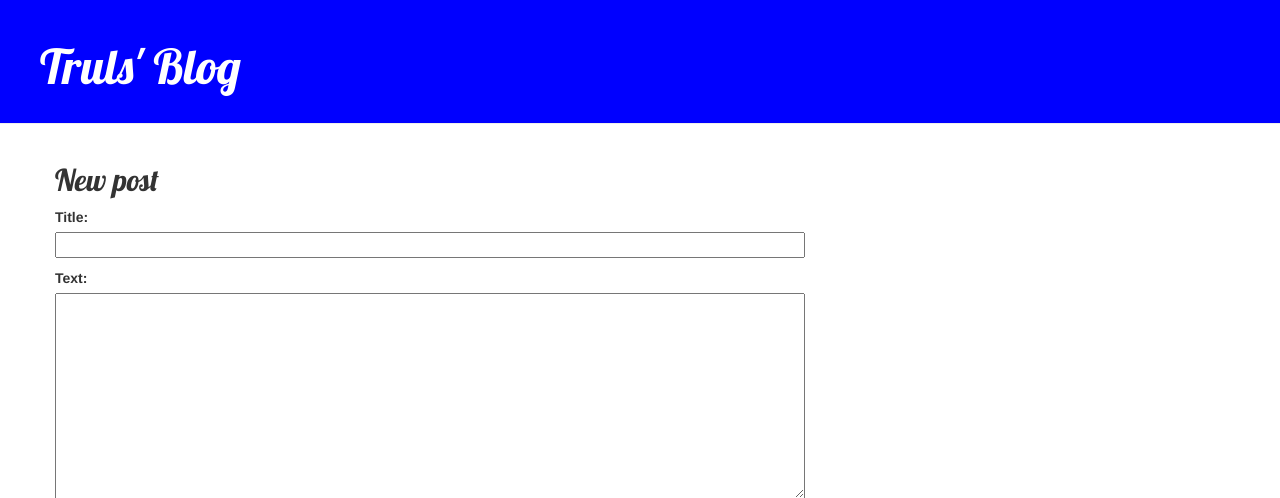
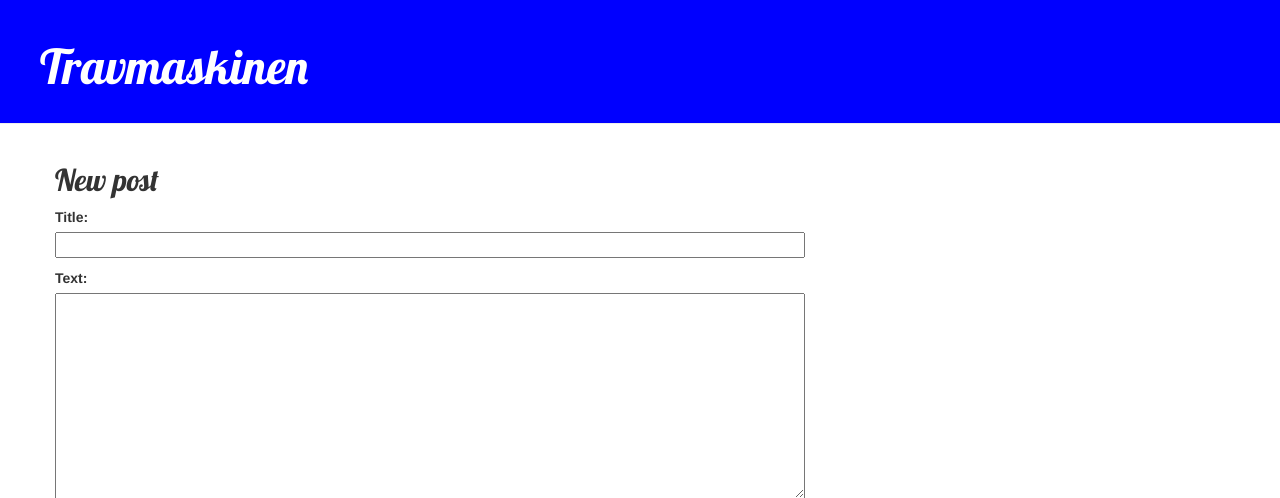
Before and after one commit to ttruls/my-first-blog, a Django app: page /post/new/ in a window 1280 px wide. Shown: the top 498 px of the page. Run offline with Django 3.2, Linux system fonts and the light colour scheme; some libraries are stand-ins or nearby versions.

Commit message:
Change name to 'Travmaskinen'.

```diff
--- a/blog/templates/blog/base.html
+++ b/blog/templates/blog/base.html
@@ -1,7 +1,7 @@
 {% load static %}
 <html>
     <head>
-        <title>Truls' blog</title>
+        <title>Travmaskinen</title>
         <link rel="stylesheet" href="//maxcdn.bootstrapcdn.com/bootstrap/3.2.0/css/bootstrap.min.css">
         <link rel="stylesheet" href="//maxcdn.bootstrapcdn.com/bootstrap/3.2.0/css/bootstrap-theme.min.css">
         <link href="//fonts.googleapis.com/css?family=Lobster&subset=latin,latin-ext" rel="stylesheet" type="text/css">
@@ -12,7 +12,7 @@
         {% if user.is_authenticated %}
             <a href="{% url 'post_new' %}" class="top-menu"><span class="glyphicon glyphicon-plus"></span></a>
         {% endif %}
-        <h1><a href="/">Truls' Blog</a></h1>
+        <h1><a href="/">Travmaskinen</a></h1>
     </div>
     <div class="content container">
         <div class="row">
```
